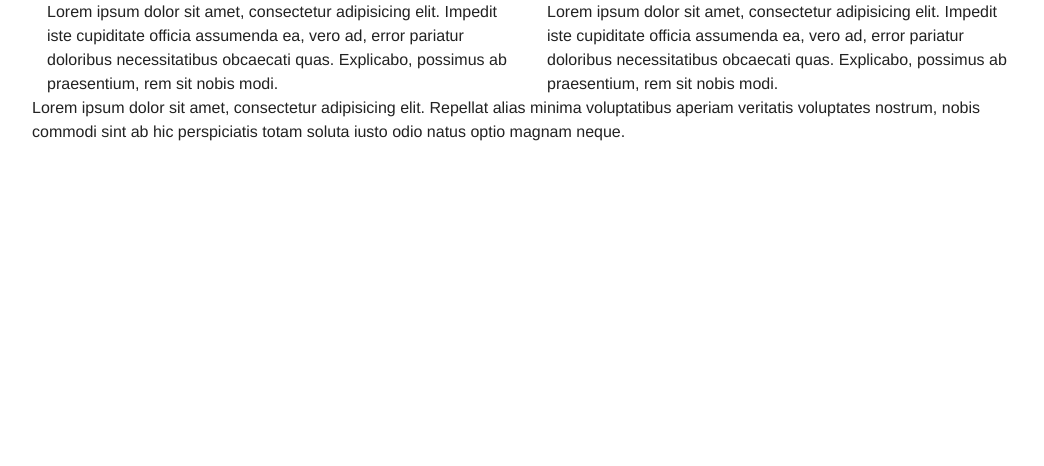
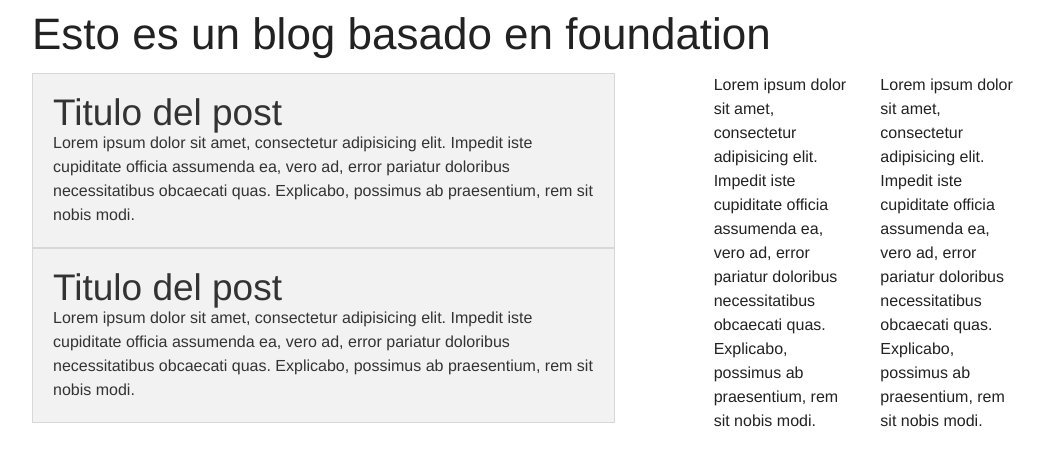
Before and after one commit to poliverach/platzi, a plain HTML site: page Curso Profesional de Frontend/02_Github, Frameworks de CSS y OOCSS con Foundation/index.html in a window 1280 px wide. Shown: the whole page, without its empty margins (108-1152 px from the left). Drawn offline with Linux system fonts and the light colour scheme.

Commit message:
Index
panel style

```diff
--- a/Curso Profesional de Frontend/02_Github, Frameworks de CSS y OOCSS con Foundation/index.html
+++ b/Curso Profesional de Frontend/02_Github, Frameworks de CSS y OOCSS con Foundation/index.html
@@ -7,6 +7,21 @@
   <script src="foundation551/js/vendor/modernizr.js"></script>
 </head>
 <body>
+  <header class="row">
+    <h1>Esto es un blog basado en foundation</h1>
+  </header>
+  <section class="row">
+    <section class="small-7 columns">
+      <article class="row panel">
+        <h2>Titulo del post</h2>
+        Lorem ipsum dolor sit amet, consectetur adipisicing elit. Impedit iste cupiditate officia assumenda ea, vero ad, error pariatur doloribus necessitatibus obcaecati quas. Explicabo, possimus ab praesentium, rem sit nobis modi.
+      </article>
+      <article class="row panel">
+        <h2>Titulo del post</h2>
+        Lorem ipsum dolor sit amet, consectetur adipisicing elit. Impedit iste cupiditate officia assumenda ea, vero ad, error pariatur doloribus necessitatibus obcaecati quas. Explicabo, possimus ab praesentium, rem sit nobis modi.
+      </article>
+    </section>
+    <section class="small-4 columns">
       <section class="row">
         <article class="small-6 columns">
           Lorem ipsum dolor sit amet, consectetur adipisicing elit. Impedit iste cupiditate officia assumenda ea, vero ad, error pariatur doloribus necessitatibus obcaecati quas. Explicabo, possimus ab praesentium, rem sit nobis modi.
@@ -15,9 +30,11 @@
           Lorem ipsum dolor sit amet, consectetur adipisicing elit. Impedit iste cupiditate officia assumenda ea, vero ad, error pariatur doloribus necessitatibus obcaecati quas. Explicabo, possimus ab praesentium, rem sit nobis modi.
         </article>
       </section>
-  <section class="row">
+    </section>
+  </section>
+  <!-- <section class="row">
     Lorem ipsum dolor sit amet, consectetur adipisicing elit. Repellat alias minima voluptatibus aperiam veritatis voluptates nostrum, nobis commodi sint ab hic perspiciatis totam soluta iusto odio natus optio magnam neque.
-  </section>
+  </section> -->
   <script src="foundation551/js/vendor/jquery.js"></script>
   <script src="foundation551/js/foundation.min.js"></script>
   <script>
```
Lines whose indentation alone changed are shown as unchanged.
